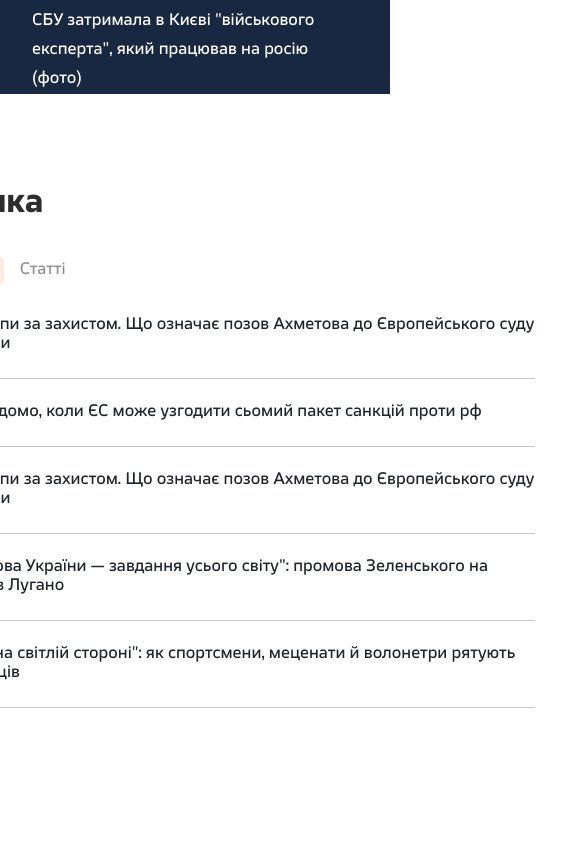
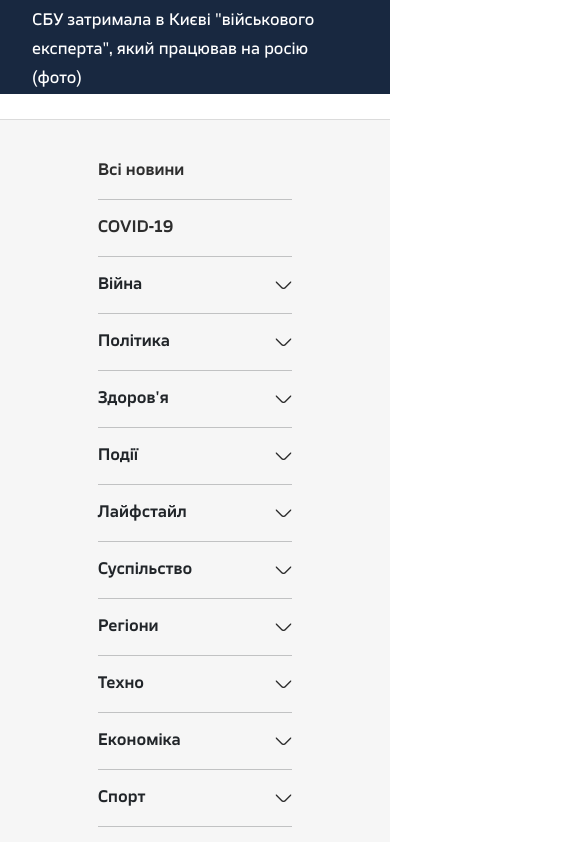
Before and after one commit to Banchee501/react-news-app, a React (Create React App) app: page / in a window 390 px wide. Shown: the part 6322-7164 px from the top of the page, 585 px wide, since content can reach past the window. Built offline with nearby package versions, Linux system fonts and the light colour scheme.

Commit message:
create dropdown effects for footer

```diff
--- a/src/components/app/App.js
+++ b/src/components/app/App.js
@@ -14,7 +14,7 @@ const App = () => {
       <SimpleSlider />
       <NewsFeed />
       <VideoNews />
-      <Politics />
+      {/* <Politics /> */}
       <Footer />
     </div>
   );
--- a/src/components/footer/Footer.js
+++ b/src/components/footer/Footer.js
@@ -1,6 +1,7 @@
 
 
 import './footer.scss';
+import arrow from '../../resources/icons/footer/dropdownArrow.svg';
 
 const Footer = () => {
     return (
@@ -14,6 +15,7 @@ const Footer = () => {
                                     <a href="">Всі новини</a>
                                 </div>
                             </div>
+                            <hr />
                             <div className="footer__news-group">
                                 <div className="footer__news-group-title">
                                     <a href="" className="">
@@ -21,20 +23,24 @@ const Footer = () => {
                                     </a>
                                 </div>
                             </div>
+                            <hr />
                             <div className="footer__news-group">
-                                <div className="footer__news-group-title">
-                                    <a href="" className="">
+                                <div className="footer__news-group-title dropdown">
                                     Війна
-                                    </a>
+                                    <img src={arrow} alt="arrow" />
+                                </div>
+                                <div className="dropdown-content">
+
                                 </div>
                             </div>
+                            <hr />
                             <div className="footer__news-group">
-                                <div className="footer__news-group-title">
-                                    <a href="" className="">
+                                <div className="footer__news-group-title dropdown">
                                     Політика
-                                    </a>
+                                    <img src={arrow} alt="arrow" />
                                 </div>
-                                <ul className="footer__news-sub hidden-lg">
+                                <div className="dropdown-content">
+                                    <ul className="footer__news-sub">
                                         <li className="footer__news-sub-item">
                                             <a href="">Україна</a>
                                         </li>
@@ -44,14 +50,16 @@ const Footer = () => {
                                     </ul>
                                 </div>
                             </div>
+                            <hr />
+                        </div>
                         <div className="footer__news-col">
                             <div className="footer__news-group">
-                                <div className="footer__news-group-title">
-                                    <a href="" className="">
+                                <div className="footer__news-group-title dropdown">
                                     Здоров'я
-                                    </a>
+                                    <img src={arrow} alt="arrow" />
                                 </div>
-                                <ul className="footer__news-sub hidden-lg">
+                                <div className="dropdown-content">
+                                    <ul className="footer__news-sub">
                                         <li className="footer__news-sub-item">
                                             <a href="">Дієта</a>
                                         </li>
@@ -69,13 +77,15 @@ const Footer = () => {
                                         </li>
                                     </ul>
                                 </div>
+                            </div>
+                            <hr />
                             <div className="footer__news-group">
-                                <div className="footer__news-group-title">
-                                    <a href="" className="">
+                                <div className="footer__news-group-title dropdown">
                                     Події
-                                    </a>
+                                    <img src={arrow} alt="arrow" />
                                 </div>
-                                <ul className="footer__news-sub hidden-lg">
+                                <div className="dropdown-content">
+                                    <ul className="footer__news-sub">
                                         <li className="footer__news-sub-item">
                                             <a href="">ДТП</a>
                                         </li>
@@ -88,14 +98,16 @@ const Footer = () => {
                                     </ul>
                                 </div>
                             </div>
+                        </div>
+                        <hr />
                         <div className="footer__news-col">
                             <div className="footer__news-group">
-                                <div className="footer__news-group-title">
-                                    <a href="" className="">
+                                <div className="footer__news-group-title dropdown">
                                     Лайфстайл
-                                    </a>
+                                    <img src={arrow} alt="arrow" />
                                 </div>
-                                <ul className="footer__news-sub hidden-lg">
+                                <div className="dropdown-content">
+                                    <ul className="footer__news-sub">
                                         <li className="footer__news-sub-item">
                                             <a href="">Історії з життя</a>
                                         </li>
@@ -116,13 +128,15 @@ const Footer = () => {
                                         </li>
                                     </ul>
                                 </div>
+                            </div>
+                            <hr />
                             <div className="footer__news-group">
-                                <div className="footer__news-group-title">
-                                    <a href="" className="">
+                                <div className="footer__news-group-title dropdown">
                                     Суспільство
-                                    </a>
+                                    <img src={arrow} alt="arrow" />
                                 </div>
-                                <ul className="footer__news-sub hidden-lg">
+                                <div className="dropdown-content">
+                                    <ul className="footer__news-sub">
                                         <li className="footer__news-sub-item">
                                             <a href="">Охорона здоров'я</a>
                                         </li>
@@ -138,14 +152,16 @@ const Footer = () => {
                                     </ul>
                                 </div>
                             </div>
+                        </div>
+                        <hr />
                         <div className="footer__news-col">
                             <div className="footer__news-group">
-                                <div className="footer__news-group-title">
-                                    <a href="" className="">
+                                <div className="footer__news-group-title dropdown">
                                     Регіони
-                                    </a>
+                                    <img src={arrow} alt="arrow" />
                                 </div>
-                                <ul className="footer__news-sub hidden-lg">
+                                <div className="dropdown-content">
+                                    <ul className="footer__news-sub">
                                         <li className="footer__news-sub-item">
                                             <a href="">Київ</a>
                                         </li>
@@ -160,13 +176,15 @@ const Footer = () => {
                                         </li>
                                     </ul>
                                 </div>
+                            </div>
+                            <hr />
                             <div className="footer__news-group">
-                                <div className="footer__news-group-title">
-                                    <a href="" className="">
+                                <div className="footer__news-group-title dropdown">
                                     Техно
-                                    </a>
+                                    <img src={arrow} alt="arrow" />
                                 </div>
-                                <ul className="footer__news-sub hidden-lg">
+                                <div className="dropdown-content">
+                                    <ul className="footer__news-sub">
                                         <li className="footer__news-sub-item">
                                             <a href="">Наука</a>
                                         </li>
@@ -182,14 +200,16 @@ const Footer = () => {
                                     </ul>
                                 </div>
                             </div>
+                        </div>
+                        <hr />
                         <div className="footer__news-col">
                             <div className="footer__news-group">
-                                <div className="footer__news-group-title">
-                                    <a href="" className="">
+                                <div className="footer__news-group-title dropdown">
                                     Економіка
-                                    </a>
+                                    <img src={arrow} alt="arrow" />
                                 </div>
-                                <ul className="footer__news-sub hidden-lg">
+                                <div className="dropdown-content">
+                                    <ul className="footer__news-sub">
                                         <li className="footer__news-sub-item">
                                             <a href="">Фінанси</a>
                                         </li>
@@ -201,14 +221,19 @@ const Footer = () => {
                                         </li>
                                     </ul>
                                 </div>
+                            </div>
+                            <hr />
                             <div className="footer__news-group">
-                                <div className="footer__news-group-title">
-                                    <a href="" className="">
+                                <div className="footer__news-group-title dropdown">
                                     Спорт
-                                    </a>
+                                    <img src={arrow} alt="arrow" />
+                                </div>
+                                <div className="dropdown-content">
+
                                 </div>
                             </div>
                         </div>
+                        <hr />
                         <div className="footer__news-col about">
                             <div className="footer__news-group">
                                 <div className="footer__news-group-title">
@@ -238,6 +263,7 @@ const Footer = () => {
                         </div>
                     </div>
                 </div>
+                <hr />
                 <div className="footer__social">
                     <div className="footer__social-title">Новини у зручному форматі</div>
                     <div className="footer__social-wrapper">
--- a/src/components/footer/footer.scss
+++ b/src/components/footer/footer.scss
@@ -12,19 +12,32 @@
     &__news {
         display: flex;
         justify-content: space-between;
+        hr {
+            margin: 0;
+            padding: 0;
+            display: none;
+        }
         &-col {
             margin-bottom: 20px;
         }
         &-group {
             margin-top: 0;
-            padding-bottom: 24px;
+            padding: 16px 0;
             &-title {
+                display: flex;
+                justify-content: space-between;
                 font-size: 1em;
                 line-height: 24px;
                 font-weight: 600;
                 font-family: Severs-DemiBold;
+                align-items: center;
                 a {
                     color: $dark-blue;
+                }
+                img {
+                    position: relative;
+                    right: 0;
+                    display: none;
                 }
             }
         }
--- a/src/components/otherNews/otherNews.scss
+++ b/src/components/otherNews/otherNews.scss
@@ -53,7 +53,7 @@
 
         }
         .load__more {
-            width: 272px;
+            width: auto;
             height: 38px;
             border: 1px solid #979EA9;
             border-radius: 4px;
--- a/src/style/media.scss
+++ b/src/style/media.scss
@@ -196,6 +196,27 @@
                 }
             }
         }
+            &__col {
+                border-radius: 0;
+                background-color: #F6F6F6;
+                display: block;
+                button {
+                    display: none;
+                }
+            &-items {
+                display: flex;
+                flex-direction: row;
+                overflow-y: hidden;
+            }
+            &-item {
+                border-radius: 8px;
+                background-color: white;
+                padding: 16px;
+                margin-right: 24px;
+                width: 304px;
+                height: 250px;
+            }
+        }
     }
 }
 
@@ -267,6 +288,11 @@
             }
         }
         &__economics {
+            &-head {
+                .title_fz32 {
+                    font-size: 30px;
+                }
+            }
             .sort {
                 display: flex;
                 margin: 0;
@@ -300,31 +326,58 @@
     }
     .footer {
         &__main {
-                align-items: center
+                align-items: center;
+                padding: 23px 24px 40px;
         }
         &__news {
-            display: block;
+            display: flex;
+            flex-direction: column;
+            hr {
+                display: block;
+            }
+            img {
+                display: block;
+            }
+            .dropdown-content {
+                display: none;
+            }
+            &-col {
+                margin-bottom: 0;
+            }
+            &-group:hover .dropdown-content {
+                display: block;
+            }
         }
         &__social {
-            display: grid;
-            grid-template-rows: 32px 114px;
+            &-title {
+                font-size: 22px;
+            }
+            margin: 40px 23px;
             &-col {
                 flex-wrap: wrap;
                 &-first {
                     width: 50%;
                     a {
                         display: flex;
+                        margin-bottom: 24px;
                     }
                 }
                 &-second {
                     width: 50%;
                     a {
                         display: flex;
+                        margin-bottom: 24px;
                     }
                 }
             }
+            &-wrapper {
+                margin-top: 24px;
+            }
         }
         &__policy {
+            hr{
+                margin-top: 40px;
+            }
             &-wrapper {
                 display: flex;
                 flex-direction: column;
@@ -374,27 +427,4 @@
             }
         }
     }
-    .news {
-            &__col {
-                border-radius: 0;
-                background-color: #F6F6F6;
-                display: block;
-                button {
-                    display: none;
-                }
-            &-items {
-                display: flex;
-                flex-direction: row;
-                overflow-y: hidden;
-            }
-            &-item {
-                border-radius: 8px;
-                background-color: white;
-                padding: 16px;
-                margin-right: 24px;
-                width: 304px;
-                height: 250px;
-            }
-        }
-    }
 }
```
Also changed, not shown: src/resources/icons/footer/dropdownArrow.svg (added). Lines whose indentation alone changed are shown as unchanged.
